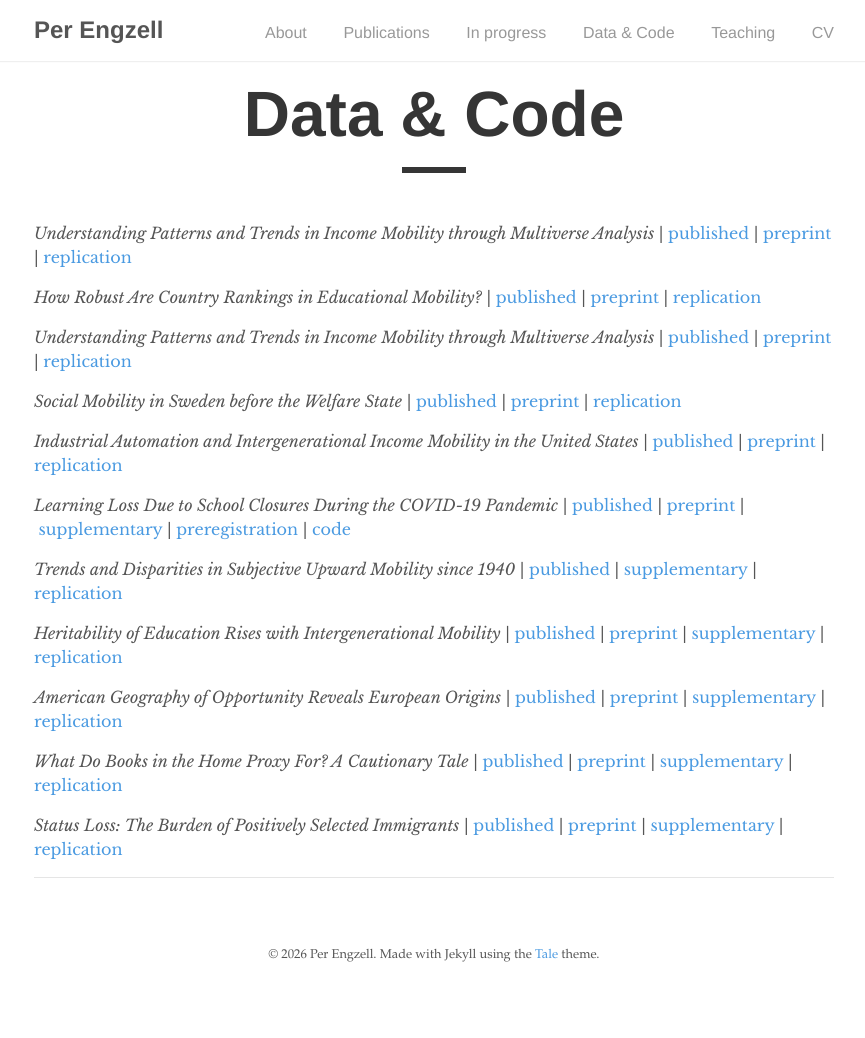
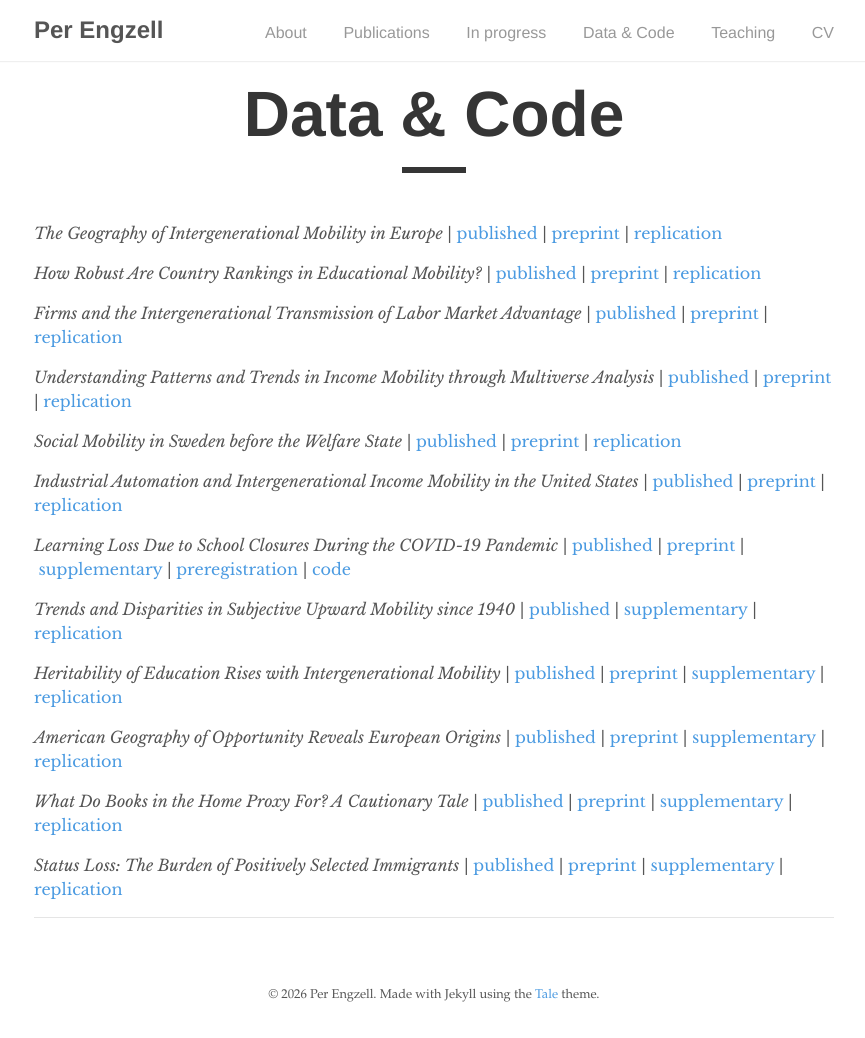
Before and after one commit to pengzell/pengzell.github.io, a Jekyll site: the page built from _pages/datacode.md, in a window 1280 px wide. Shown: the whole page, without its empty margins (206-1071 px from the left). Built offline with Jekyll 4.4.1, drawn with Linux system fonts in a browser that asks for light colours; before the commit the page ends 998 px from its top, so only the background shows below that.

Commit message:
Update datacode.md

```diff
--- a/_pages/datacode.md
+++ b/_pages/datacode.md
@@ -5,11 +5,14 @@ author: "Per Engzell"
 permalink: /datacode/
 ---
 
-*Understanding Patterns and Trends in Income Mobility through Multiverse Analysis*
+*The Geography of Intergenerational Mobility in Europe*
 | [published](https://doi.org/10.1162/euso.a.39) | [preprint](https://osf.io/preprints/socarxiv/gzwha) | [replication](https://osf.io/24w36/)
 
 *How Robust Are Country Rankings in Educational Mobility?*
 | [published](https://doi.org/10.15195/v12.a36) | [preprint](https://osf.io/preprints/socarxiv/9zkc2) | [replication](https://osf.io/vcdsx/)
+
+*Firms and the Intergenerational Transmission of Labor Market Advantage*
+| [published](https://doi.org/10.1086/736993) | [preprint](https://osf.io/mv3e9) | [replication](https://osf.io/mp5bg)
 
 *Understanding Patterns and Trends in Income Mobility through Multiverse Analysis*
 | [published](https://doi.org/10.1177/00031224231180607) | [preprint](http://osf.io/preprints/socarxiv/gd2t6) | [replication](https://osf.io/sqem7/)
```
